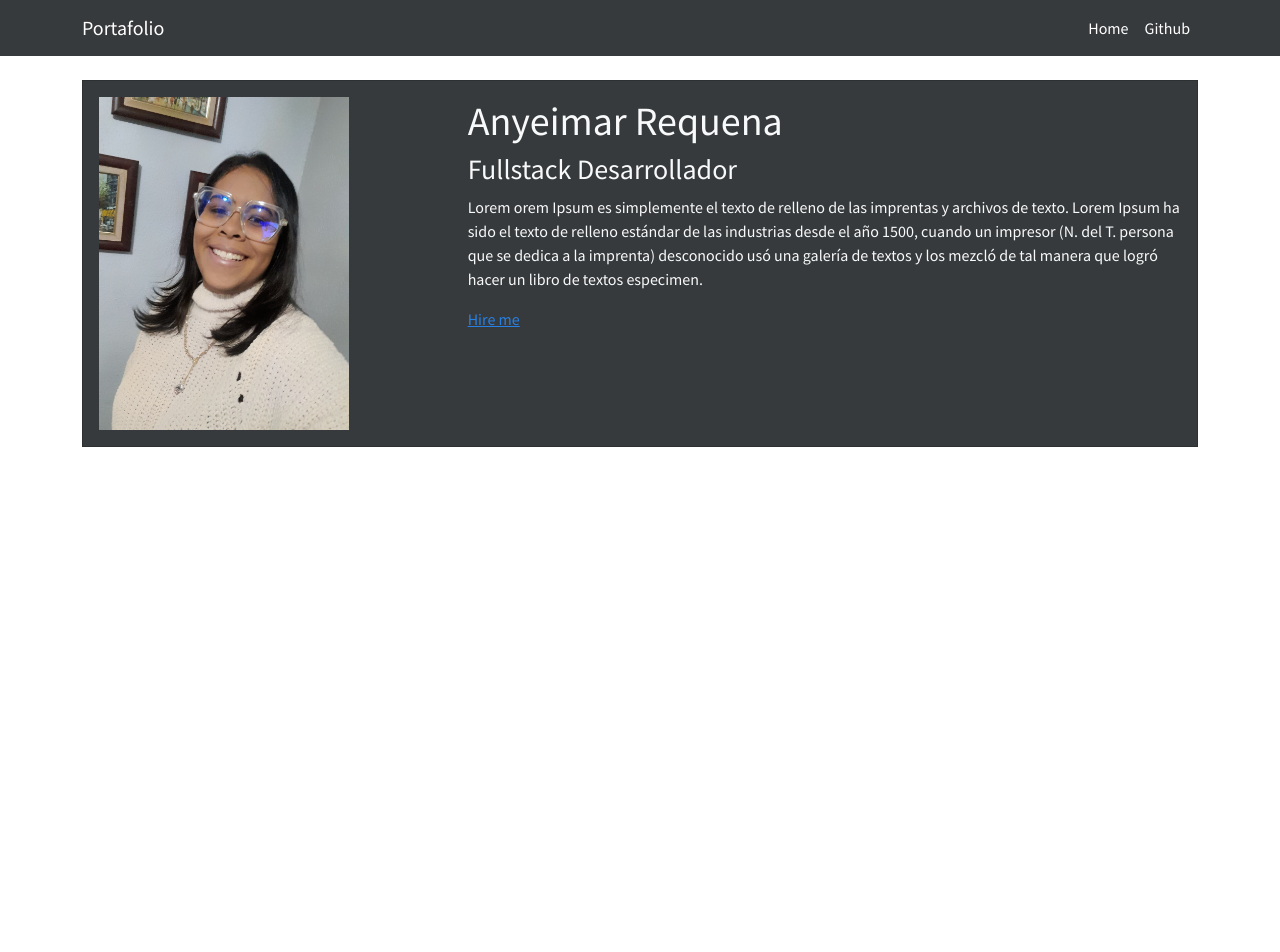
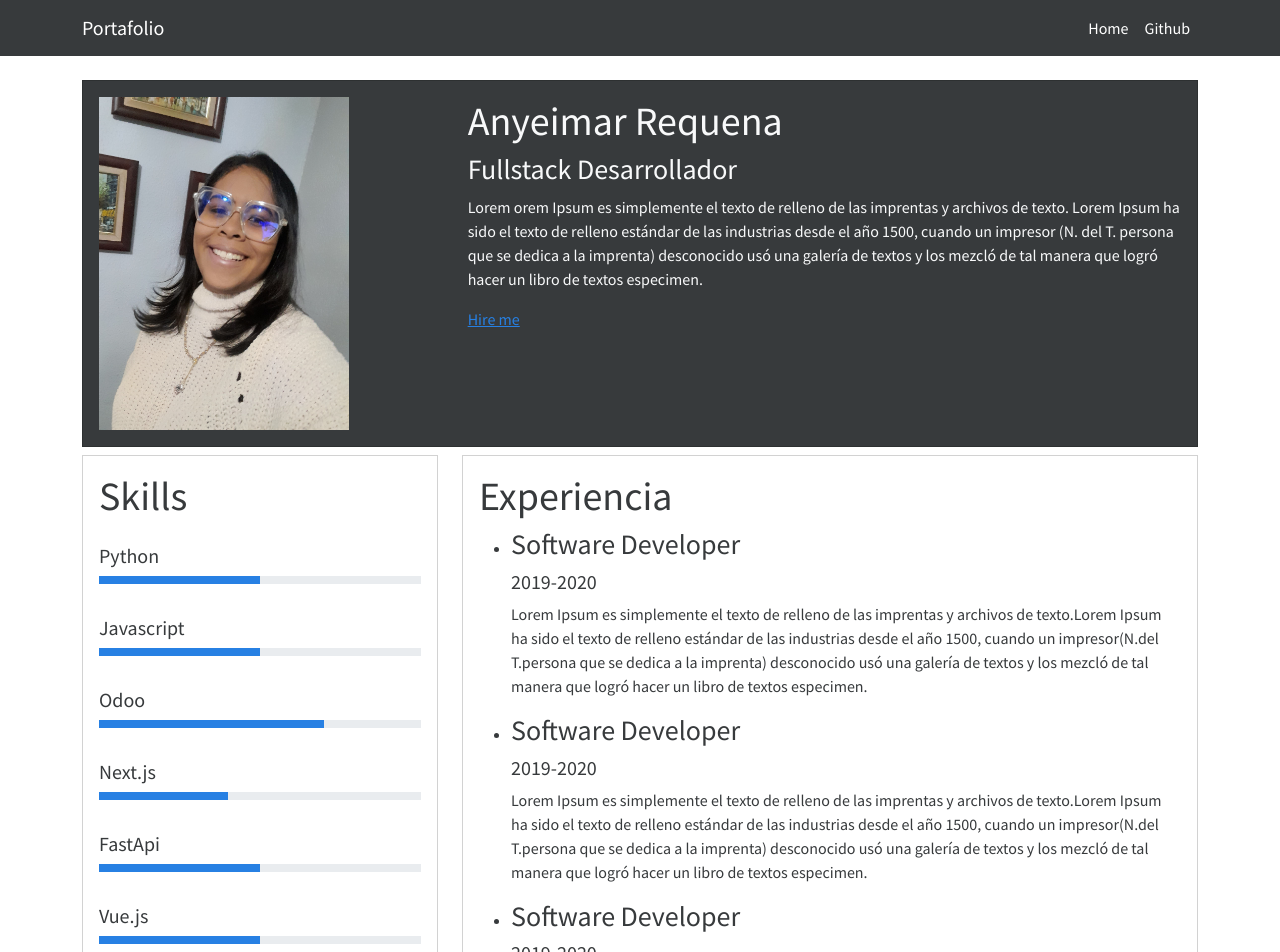
Before and after one commit to yeam-10/portfolio_new, a Next.js app: page / in a window 1280 px wide. Shown: the top 952 px of the page. Before the commit the page ends 800 px from the top, so only its background shows below. Built offline with nearby package versions, Linux system fonts and the light colour scheme; a small style sheet from the web is missing.

Commit message:
[ADD] Se agrega experiencia en el perfil

```diff
--- a/components/Layout.js
+++ b/components/Layout.js
@@ -1,4 +1,5 @@
-import Navbar from "./Navbar"
+import Navbar from "./Navbar";
+import Head from "next/head";
 
 const  Layout = ({ children })  =>
 
--- /dev/null
+++ b/pages/_document.js
@@ -0,0 +1,40 @@
+import Document, { Html, Head, Main, NextScript } from 'next/document'
+
+class MyDocument extends Document {
+    static async getInitialProps(ctx) {
+        const originalRenderPage = ctx.renderPage
+
+        // Run the React rendering logic synchronously
+        ctx.renderPage = () =>
+            originalRenderPage({
+                // Useful for wrapping the whole react tree
+                enhanceApp: (App) => App,
+                // Useful for wrapping in a per-page basis
+                enhanceComponent: (Component) => Component,
+            })
+
+        // Run the parent `getInitialProps`, it now includes the custom `renderPage`
+        const initialProps = await Document.getInitialProps(ctx)
+
+        return initialProps
+    }
+
+    render() {
+        return (
+            <Html lang="en">
+                <Head>
+                    <title>My Portfolio</title>
+                    <meta name="description" content="Anyeimar Requena" />
+                    <link rel="stylesheet" href="https://cdnjs.cloudflare.com/ajax/libs/nprogress/0.2.0/nprogress.css " />
+
+                </Head>
+                <body>
+                    <Main />
+                    <NextScript />
+                </body>
+            </Html>
+        )
+    }
+}
+
+export default MyDocument;
--- a/pages/index.js
+++ b/pages/index.js
@@ -1,4 +1,6 @@
 import Layout from "../components/Layout";
+import { skills, experiences } from "./profile";
+import Link from "next/link";
 
 
 
@@ -24,6 +26,66 @@ const Index = ()=> (
         </div>
 
         </header>
+
+         {/**Second Second */}
+
+         <div className="row py-2">
+          <div className="col-md-4">
+                <div className="card bg-ligth">
+                        <div className="card-body">
+                                <h1>Skills</h1>
+                                {
+                                skills.map(({ skills, porcenge }, i) =>(
+                                        <div className="py-3" key={i}><h5>{skills}</h5>
+                                <div className="progress">
+                                        <div className="progress-bar"
+                                        role="progressbar"
+                                        style={{ width: `${porcenge}%`}}></div>
+                                </div>
+                                </div>
+
+                                ))
+                                }
+
+
+                        </div>
+
+                </div>
+
+          </div>
+          <div className="col-md-8">
+                <div className="card bg-ligth">
+                        <div className="card-body">
+
+                         <h1>Experiencia</h1>
+                         <ul>
+                        {
+                        experiences.map(({title, from, to, description}, index) => (
+
+                         <li key={index}>
+                          <h3> {title}</h3>
+                          <h5>{from}-{to}</h5>
+                          <p>{description}</p>
+                        </li>
+                        ))
+                        }
+                         </ul>
+
+                         <Link href="/experiences" passHref legacyBehavior>
+                         <a className="btn btn-text-light"> Know More</a>
+
+                         </Link>
+
+
+
+                        </div>
+
+                </div>
+
+
+          </div>
+
+        </div>
 </Layout>
 
 )
--- /dev/null
+++ b/pages/profile.js
@@ -0,0 +1,62 @@
+export const skills = [
+    {
+        skills : 'Python',
+        porcenge: 50
+     },
+    {
+        skills: 'Javascript',
+        porcenge: 50
+    }, {
+        skills: 'Odoo',
+        porcenge: 70
+    }, {
+        skills: 'Next.js',
+        porcenge: 40
+    }, {
+        skills: 'FastApi',
+        porcenge: 50
+    },
+    , {
+        skills: 'Vue.js',
+        porcenge: 50
+    },
+    , {
+        skills: 'PostgresSQL',
+        porcenge: 80
+    },
+    , {
+        skills: 'Maria DB',
+        porcenge: 80
+    },
+    , {
+        skills: 'Mongo DB',
+        porcenge: 50
+    },
+]
+
+export const experiences = [
+    {
+        title: 'Software Developer',
+        description: 'Lorem Ipsum es simplemente el texto de relleno de las imprentas y archivos de texto.Lorem Ipsum ha sido el texto de relleno estándar de las industrias desde el año 1500, cuando un impresor(N.del T.persona que se dedica a la imprenta) desconocido usó una galería de textos y los mezcló de tal manera que logró hacer un libro de textos especimen.',
+        from: 2019,
+        to: 2020
+    },
+    {
+        title: 'Software Developer',
+        description: 'Lorem Ipsum es simplemente el texto de relleno de las imprentas y archivos de texto.Lorem Ipsum ha sido el texto de relleno estándar de las industrias desde el año 1500, cuando un impresor(N.del T.persona que se dedica a la imprenta) desconocido usó una galería de textos y los mezcló de tal manera que logró hacer un libro de textos especimen.',
+        from: 2019,
+        to: 2020
+    },
+    {
+        title: 'Software Developer',
+        description: 'Lorem Ipsum es simplemente el texto de relleno de las imprentas y archivos de texto.Lorem Ipsum ha sido el texto de relleno estándar de las industrias desde el año 1500, cuando un impresor(N.del T.persona que se dedica a la imprenta) desconocido usó una galería de textos y los mezcló de tal manera que logró hacer un libro de textos especimen.',
+        from: 2019,
+        to: 2020
+    },
+    {
+        title: 'Software Developer',
+        description: 'Lorem Ipsum es simplemente el texto de relleno de las imprentas y archivos de texto.Lorem Ipsum ha sido el texto de relleno estándar de las industrias desde el año 1500, cuando un impresor(N.del T.persona que se dedica a la imprenta) desconocido usó una galería de textos y los mezcló de tal manera que logró hacer un libro de textos especimen.',
+        from: 2019,
+        to: 2020
+    },
+]
```
